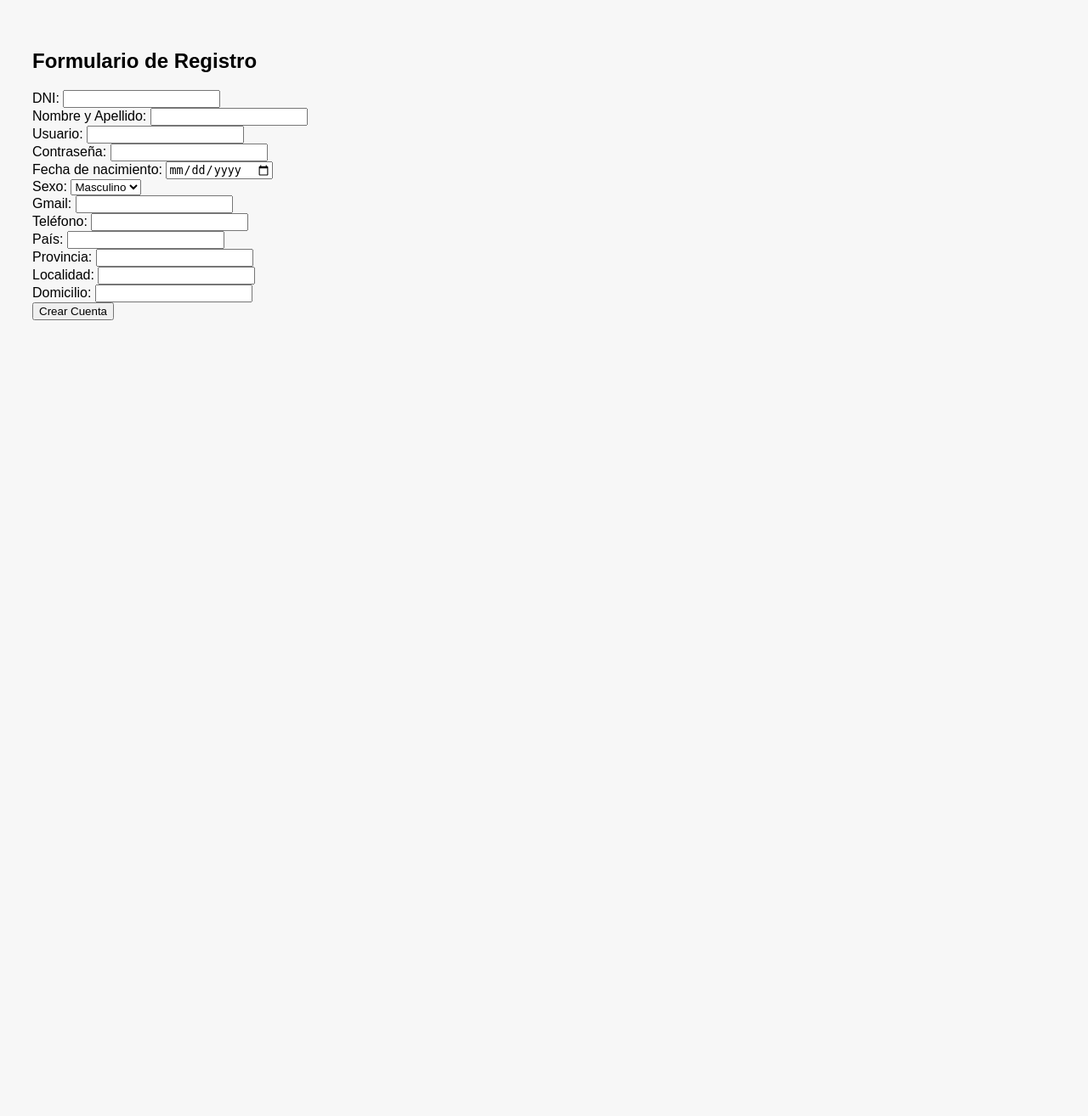
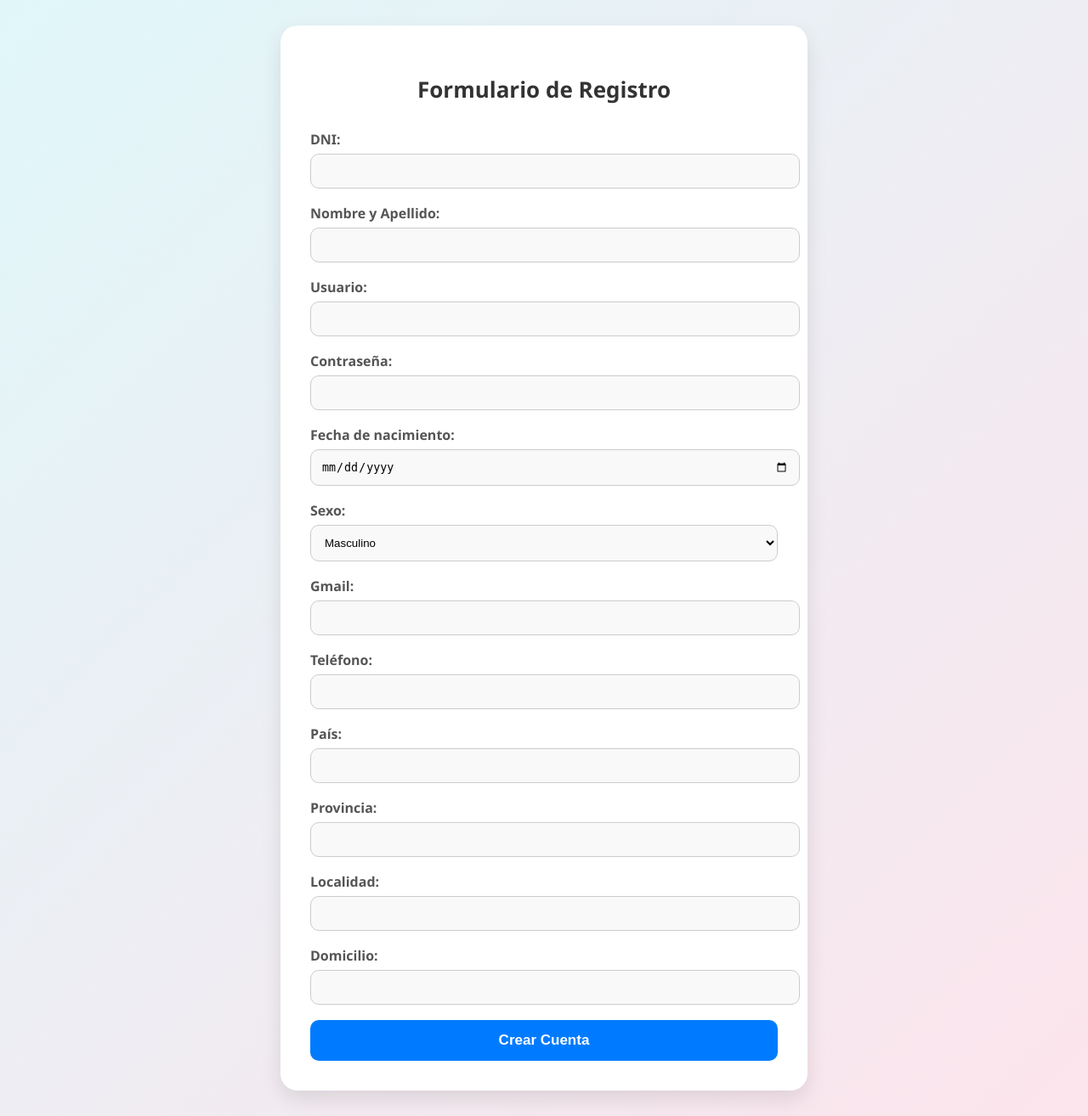
Before and after one commit to joa1205/olimpiada, a PHP site: page /crear_cuenta.php in a window 1280 px wide. Shown: the whole page at 85% size. Before the commit the page ends 377 px from the top, so only its background shows below. Run offline with PHP 8.4, Linux system fonts and the light colour scheme.

Commit message:
lo mismo

```diff
--- a/jdp/crear_cuenta.php
+++ b/jdp/crear_cuenta.php
@@ -139,3 +139,84 @@ if ($_SERVER['REQUEST_METHOD'] === 'POST') {
             <input type="submit" value="Crear Cuenta">
         </form>
     </div>
+<style>
+        body {
+            font-family: 'Segoe UI', sans-serif;
+            background: linear-gradient(135deg, #e0f7fa, #fce4ec);
+            display: flex;
+            justify-content: center;
+            align-items: center;
+            min-height: 100vh;
+            margin: 0;
+        }
+        .form-container {
+            background-color: #ffffff;
+            padding: 35px;
+            border-radius: 20px;
+            box-shadow: 0 10px 25px rgba(0, 0, 0, 0.1);
+            max-width: 550px;
+            width: 100%;
+            animation: fadeIn 0.5s ease-in-out;
+        }
+        .form-container h2 {
+            text-align: center;
+            color: #333;
+            margin-bottom: 30px;
+            font-size: 26px;
+        }
+        .form-group {
+            margin-bottom: 18px;
+        }
+        label {
+            display: block;
+            font-weight: 600;
+            margin-bottom: 6px;
+            color: #555;
+        }
+        input[type="text"],
+        input[type="password"],
+        input[type="email"],
+        input[type="date"],
+        select {
+            width: 100%;
+            padding: 12px;
+            border: 1px solid #ccc;
+            border-radius: 10px;
+            background-color: #f9f9f9;
+            transition: border 0.3s ease, box-shadow 0.3s ease;
+        }
+        input[type="text"]:focus,
+        input[type="password"]:focus,
+        input[type="email"]:focus,
+        input[type="date"]:focus,
+        select:focus {
+            border-color: #007bff;
+            box-shadow: 0 0 8px rgba(0, 123, 255, 0.2);
+            outline: none;
+        }
+        input[type="submit"] {
+            background-color: #007bff;
+            color: white;
+            border: none;
+            padding: 14px;
+            border-radius: 10px;
+            width: 100%;
+            font-size: 17px;
+            font-weight: bold;
+            cursor: pointer;
+            transition: background-color 0.3s ease;
+        }
+        input[type="submit"]:hover {
+            background-color: #0056b3;
+        }
+        @keyframes fadeIn {
+            from { opacity: 0; transform: translateY(20px); }
+            to { opacity: 1; transform: translateY(0); }
+        }
+        @media (max-width: 600px) {
+            .form-container {
+                padding: 25px;
+                border-radius: 15px;
+            }
+        }
+    </style>
```
